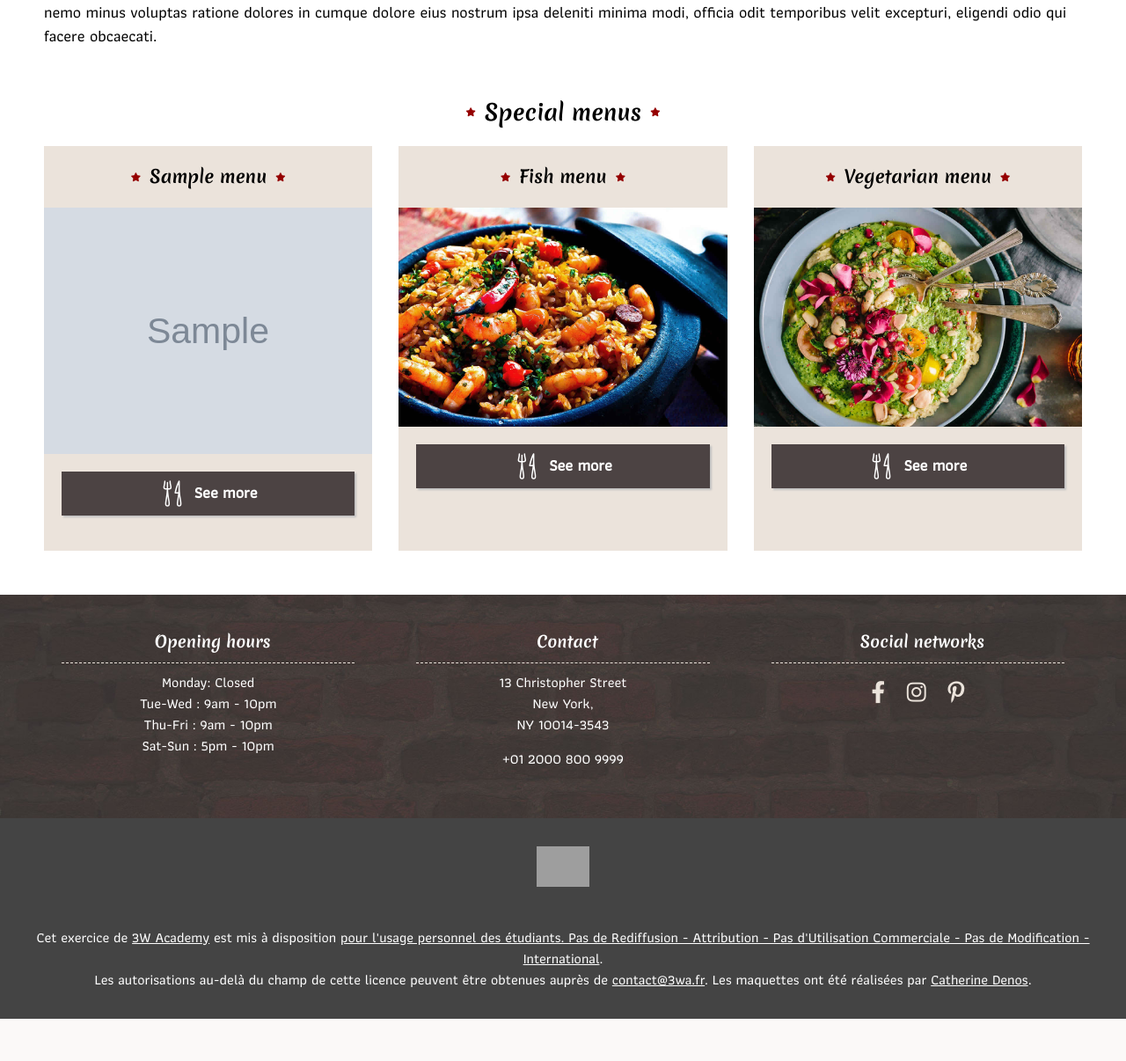
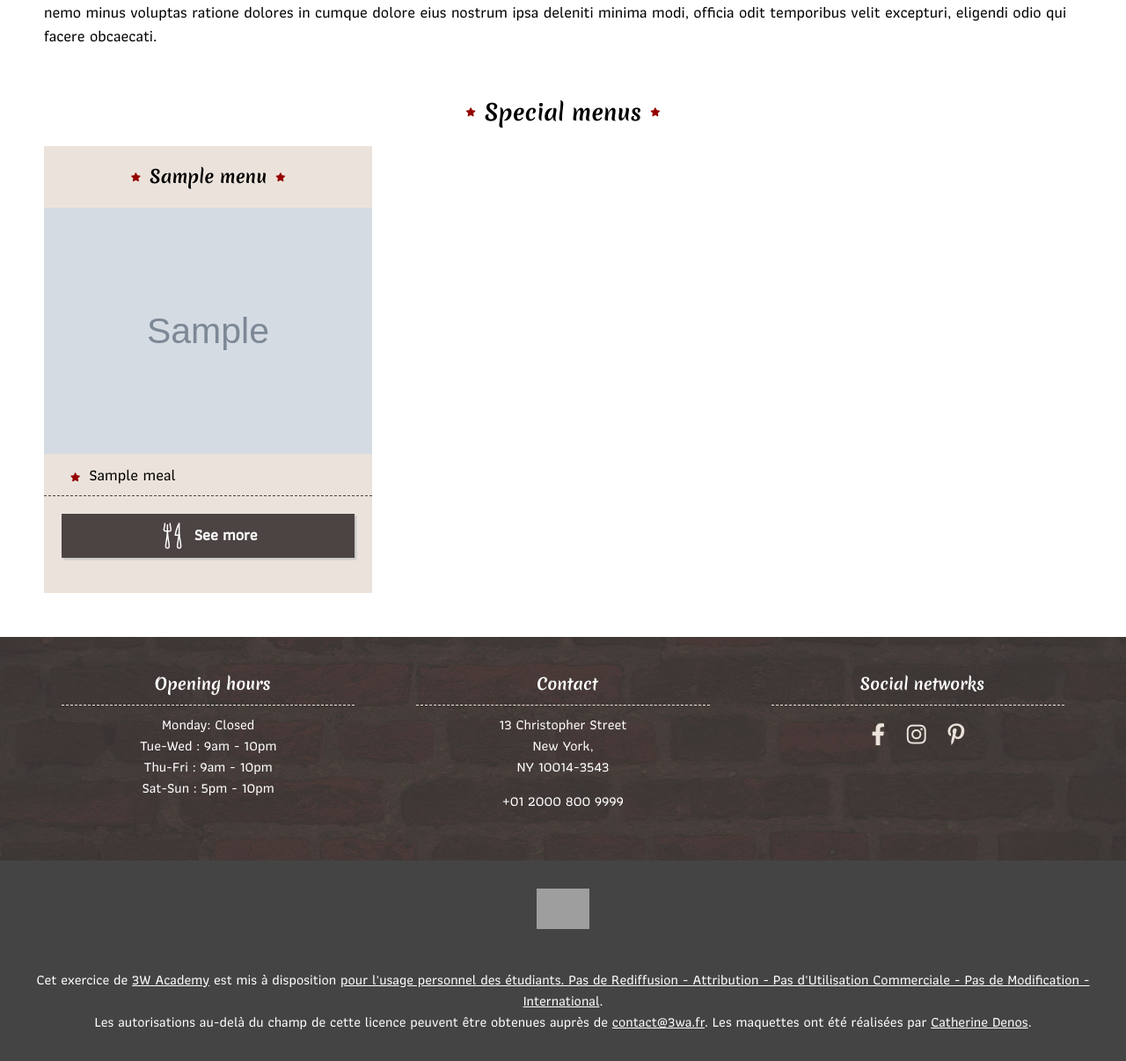
Before and after one commit to Adorabillis/freshly, a PHP site: page / in a window 1280 px wide. Shown: the part 1065-2271 px from the top of the page at 88% size. Before the commit the page ends 2223 px from the top, so only its background shows below. Run offline with PHP 8.4, Linux system fonts and the light colour scheme; tables that the repository leaves empty or names only in its code hold one stand-in row (values such as "Sample post"); grey boxes marked "Sample" are stand-in pictures; some libraries are stand-ins or nearby versions; grey boxes are pictures that could not be loaded.

Commit message:
correction_ok

```diff
--- a/models/Meal.php
+++ b/models/Meal.php
@@ -9,7 +9,7 @@ class Meal extends Database
 	{
 	//requêtes sql qui permet d'afficher les plats
 		return $this -> findAll(
-		"SELECT meal.id, meal.name, src, alt, category.name AS categoryName FROM meal
+		"SELECT id_category, meal.id, meal.name, src, alt, category.name AS categoryName FROM meal
 		INNER JOIN category ON category.id = meal.id_category
 		");
 	}
--- a/models/Menu.php
+++ b/models/Menu.php
@@ -8,7 +8,7 @@ class Menu extends Database
 	public function getAllMenus():array
 	{
 
-		return $this -> findAll("SELECT menu.id, title, src, alt, price, category.name AS categoryName FROM menu
+		return $this -> findAll("SELECT id_category, menu.id, title, src, alt, price, category.name AS categoryName FROM menu
 		INNER JOIN category ON category.id = menu.id_category ");
 
 	}
--- a/views/accueil.phtml
+++ b/views/accueil.phtml
@@ -4,6 +4,7 @@
 			<div><img src="<?= $slider['src'] ?>" alt="<?= $slider['alt'] ?>"></div>
 			<?php endforeach; ?>
 		</div> <!-- end of .slider -->
+
 		<section class="intro">
 			<h1>Welcome to Freshly Restaurant</h1>
 			<img src="img/location.jpg" alt="view of the main dining room" class="intro-img">
@@ -24,7 +25,7 @@
 				</figure>
 				<ul>
 					<?php foreach($meals as $meal): ?>
-					<?php if($meal['categoryName']=="Meat"):?>
+					<?php if($meal['id_category']== $menu['id_category']):?>
 					<li><i class="fas fa-star"></i><td><?= $meal['name'] ?> </td></li>
 					<?php endif; ?>
 					 <?php endforeach; ?>
@@ -32,42 +33,6 @@
 				<a href="menus.html" class="details"><img src="img/fork-knife.svg" alt="">See more</a>
 			</article>
 			<?php endforeach; ?>
-			<article>
-				<h3>Fish menu</h3>
-				<figure>
-					<img src="img/fish-menu.jpg" alt="Plate with shrimps and rice">
-					<figcaption>19 $<br>
-						<span>soft drinks and desert included</span>
-						<span>+ taxes</span>
-					</figcaption>
-				</figure>
-				<ul>
-					<?php foreach($meals as $meal): ?>
-					<?php if($meal['categoryName']=="Fish"):?>
-					<li><i class="fas fa-star"></i><td><?= $meal['name'] ?> </td></li>
-					<?php endif; ?>
-					 <?php endforeach; ?>
-				</ul>
-				<a href="menus.html" class="details"><img src="img/fork-knife.svg" alt="">See more</a>
-			</article>
-			<article>
-				<h3>Vegetarian menu</h3>
-				<figure>
-					<img src="img/vegetarian-menu.jpg" alt="colorfull vegetarian plate">
-					<figcaption>18 $<br>
-						<span>soft drinks and desert included</span>
-						<span>+ taxes</span>
-					</figcaption>
-				</figure>
-				<ul>
-					<?php foreach($meals as $meal): ?>
-					<?php if($meal['categoryName']=="Vegan"):?>
-					<li><i class="fas fa-star"></i><td><?= $meal['name'] ?> </td></li>
-					<?php endif; ?>
-					 <?php endforeach; ?>
-				</ul>
-				<a href="menus.html" class="details"><img src="img/fork-knife.svg" alt="">See more</a>
-			</article>
 
 
 
--- a/views/menu.phtml
+++ b/views/menu.phtml
@@ -3,7 +3,8 @@
 		<p class="select">Choose your main course according to your menu!</p>
 		<div class="filter">
 			<button data-filter="all">All</button>
-			<button data-filter=".meat">Meat</button>
+<!--			faire une boucle
+-->			<button data-filter=".meat">Meat</button>
 			<button data-filter=".vegan">Vegan</button>
 			<button data-filter=".fish">Fish</button>
 		</div> <!-- end of .filter -->
```
